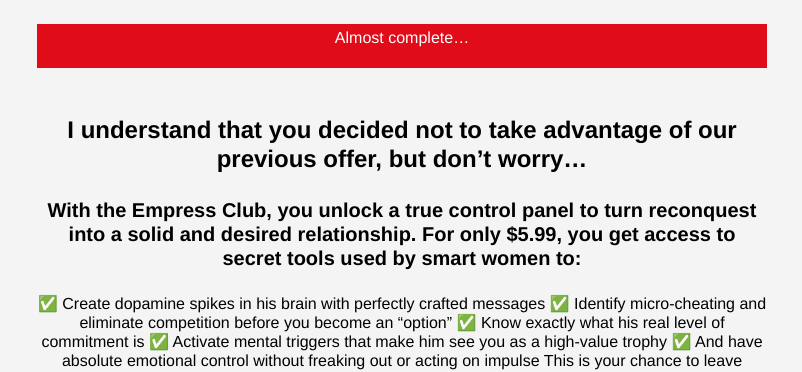
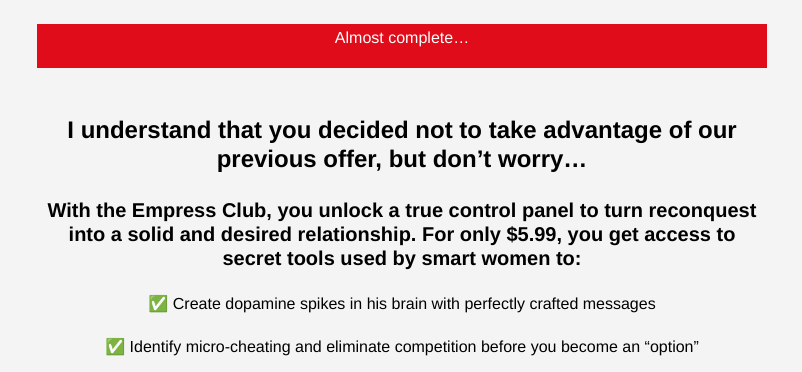
Before and after one commit to digitalventurescorp-inc/Downsell01, a plain HTML site: page index.html in a window 1280 px wide. Shown: the top 372 px of the page, without its empty margins (238-1040 px from the left). Drawn offline with nearby package versions, Linux system fonts and the light colour scheme.

Commit message:
Update index.html

```diff
--- a/index.html
+++ b/index.html
@@ -83,18 +83,16 @@
 For only $5.99, you get access to secret tools used by smart women to: </b></h5>
 
 			  <!-- Headline -->
-            <h6 class="my-4"> <span style="color: red;"> </span>
+            <h6 class="my-4"><i></i> <span style="color: red;"> </span>
 				✅ Create dopamine spikes in his brain with perfectly crafted messages
-				✅ Identify micro-cheating and eliminate competition before you become an “option”
-				✅ Know exactly what his real level of commitment is
-				✅ Activate mental triggers that make him see you as a high-value trophy
-				✅ And have absolute emotional control without freaking out or acting on impulse
 
+			</i></h6>
 
-			This is your chance to leave reconquest mode and enter Unforgettable Queen mode.
+			   <!-- Headline -->
+            <h6 class="my-4"><i></i> <span style="color: red;"> </span>
+			   ✅ Identify micro-cheating and eliminate competition before you become an “option”
 
-
-			</h6>
+			</i></h6>
 
 			   <!-- Headline -->
             <h2 class="my-4"><b> EXCLUSIVE AND SPECIAL OFFER! </b></h2>
```
